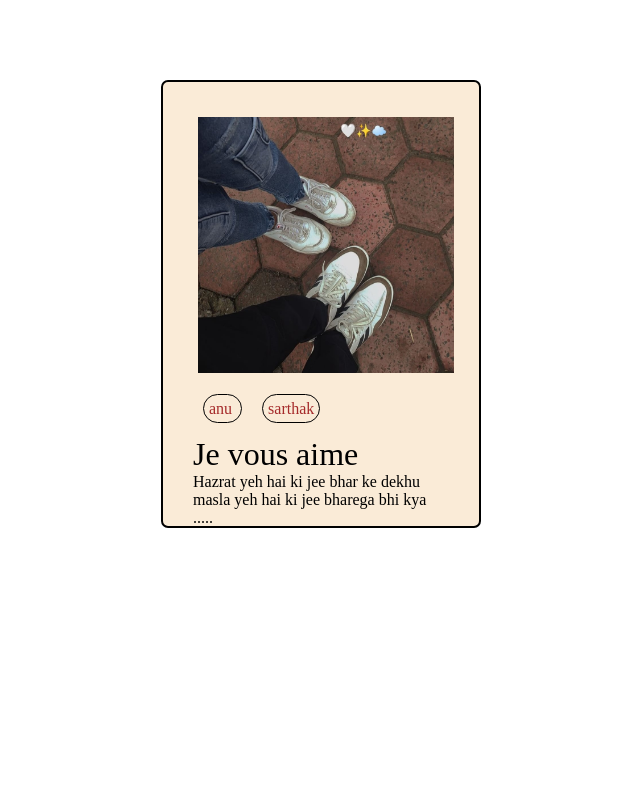
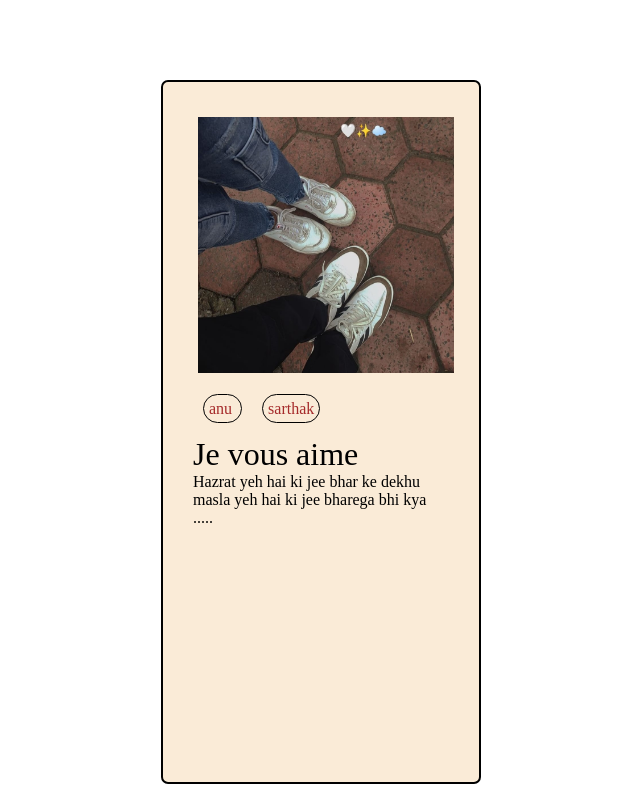
Before and after one commit to sarthakraisa/sarthakraisa.github.io, a plain HTML site: page index.html in a window 1280 px wide. Shown: the whole page, without its empty margins (369-1009 px from the left). Drawn offline with Linux system fonts and the light colour scheme.

Commit message:
Update index.html

```diff
--- a/index.html
+++ b/index.html
@@ -14,7 +14,7 @@
     border: 2px solid black;
     border-radius: 7px;
     background-color: antiquewhite;
-    height: 30vw;
+    height: 50vw;
     width: 20vw;
     padding: 30px;
     margin: 30px;
```
